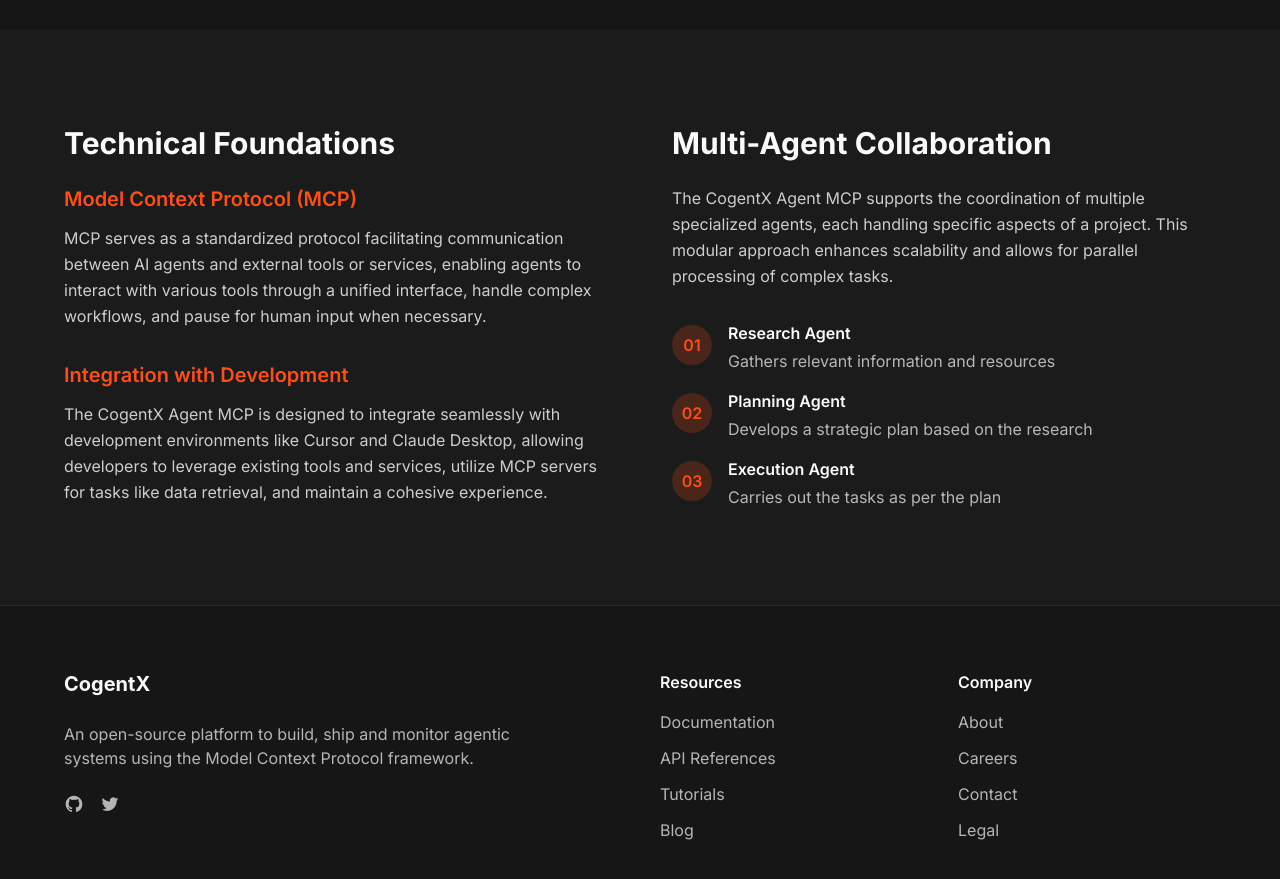
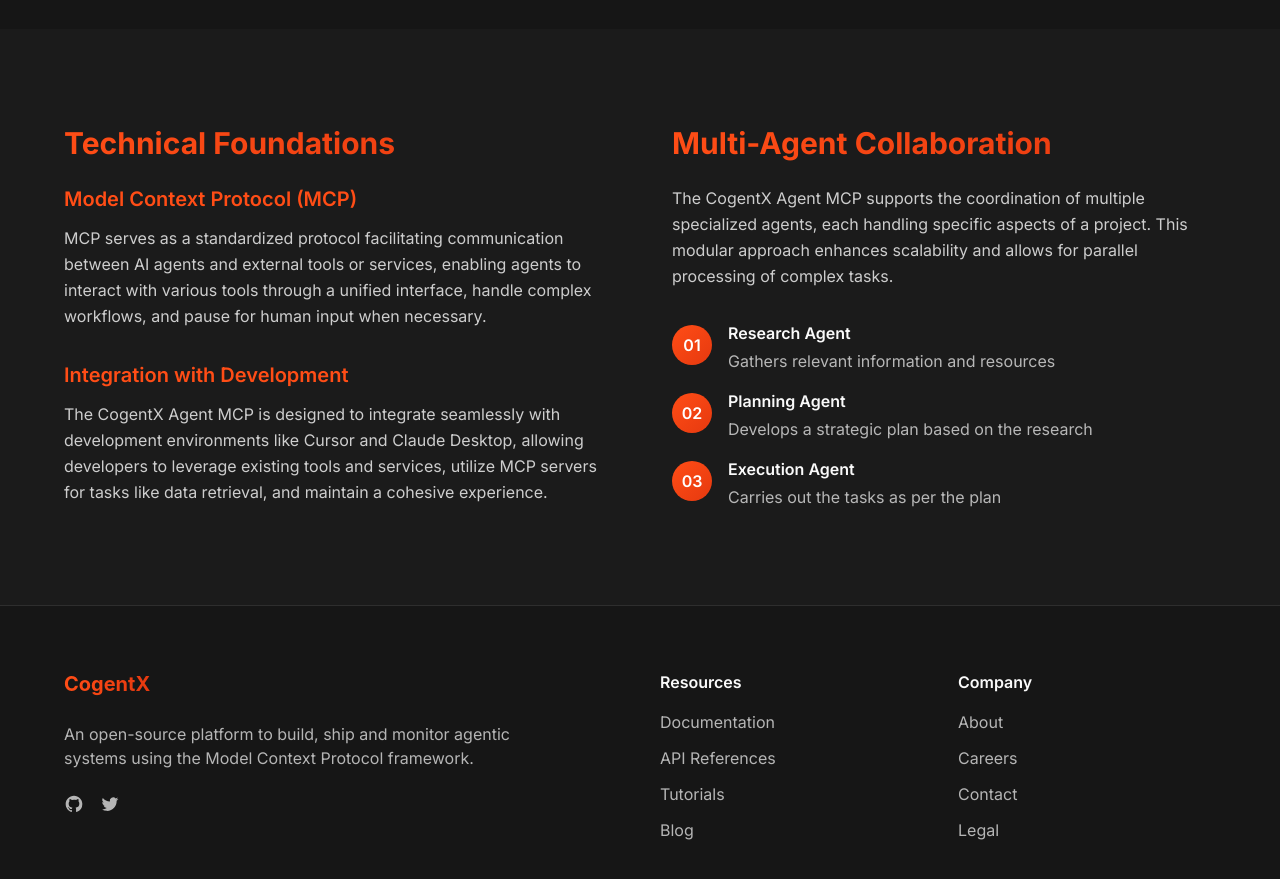
Before and after one commit to varunisrani/cogentx-agent-orchestrator, a React (Vite) app: page / in a window 1280 px wide. Shown: the part 1200-2079 px from the top of the page. Built offline with nearby package versions, Linux system fonts and the light colour scheme.

Commit message:
Update Features, InfoSection, and Footer with orange/red theme enhancements
Co-authored-by: varunisrani <112163924+varunisrani@users.noreply.github.com>

```diff
--- a/src/components/Footer.tsx
+++ b/src/components/Footer.tsx
@@ -8,18 +8,18 @@ const Footer = () => {
         <div className="grid grid-cols-1 md:grid-cols-4 gap-10">
           <div className="col-span-1 md:col-span-2">
             <div className="mb-6">
-              <span className="font-display text-xl font-bold">CogentX</span>
+              <span className="font-display text-xl font-bold bg-gradient-to-r from-cogent-orange to-cogent-red bg-clip-text text-transparent">CogentX</span>
             </div>
             <p className="text-foreground/70 mb-6 max-w-md">
               An open-source platform to build, ship and monitor agentic systems using the Model Context Protocol framework.
             </p>
             <div className="flex space-x-4">
-              <a href="#" className="text-foreground/70 hover:text-foreground">
+              <a href="#" className="text-foreground/70 hover:text-cogent-orange transition-colors">
                 <svg className="w-5 h-5" fill="currentColor" viewBox="0 0 24 24" aria-hidden="true">
                   <path fillRule="evenodd" d="M12 2C6.477 2 2 6.484 2 12.017c0 4.425 2.865 8.18 6.839 9.504.5.092.682-.217.682-.483 0-.237-.008-.868-.013-1.703-2.782.605-3.369-1.343-3.369-1.343-.454-1.158-1.11-1.466-1.11-1.466-.908-.62.069-.608.069-.608 1.003.07 1.531 1.032 1.531 1.032.892 1.53 2.341 1.088 2.91.832.092-.647.35-1.088.636-1.338-2.22-.253-4.555-1.113-4.555-4.951 0-1.093.39-1.988 1.029-2.688-.103-.253-.446-1.272.098-2.65 0 0 .84-.27 2.75 1.026A9.564 9.564 0 0112 6.844c.85.004 1.705.115 2.504.337 1.909-1.296 2.747-1.027 2.747-1.027.546 1.379.202 2.398.1 2.651.64.7 1.028 1.595 1.028 2.688 0 3.848-2.339 4.695-4.566 4.943.359.309.678.92.678 1.855 0 1.338-.012 2.419-.012 2.747 0 .268.18.58.688.482A10.019 10.019 0 0022 12.017C22 6.484 17.522 2 12 2z" clipRule="evenodd" />
                 </svg>
               </a>
-              <a href="#" className="text-foreground/70 hover:text-foreground">
+              <a href="#" className="text-foreground/70 hover:text-cogent-red transition-colors">
                 <svg className="w-5 h-5" fill="currentColor" viewBox="0 0 24 24" aria-hidden="true">
                   <path d="M8.29 20.251c7.547 0 11.675-6.253 11.675-11.675 0-.178 0-.355-.012-.53A8.348 8.348 0 0022 5.92a8.19 8.19 0 01-2.357.646 4.118 4.118 0 001.804-2.27 8.224 8.224 0 01-2.605.996 4.107 4.107 0 00-6.993 3.743 11.65 11.65 0 01-8.457-4.287 4.106 4.106 0 001.27 5.477A4.072 4.072 0 012.8 9.713v.052a4.105 4.105 0 003.292 4.022 4.095 4.095 0 01-1.853.07 4.108 4.108 0 003.834 2.85A8.233 8.233 0 012 18.407a11.616 11.616 0 006.29 1.84" />
                 </svg>
@@ -30,20 +30,20 @@ const Footer = () => {
           <div>
             <h3 className="font-semibold mb-4">Resources</h3>
             <ul className="space-y-3">
-              <li><a href="#" className="text-foreground/70 hover:text-foreground">Documentation</a></li>
-              <li><a href="#" className="text-foreground/70 hover:text-foreground">API References</a></li>
-              <li><a href="#" className="text-foreground/70 hover:text-foreground">Tutorials</a></li>
-              <li><a href="#" className="text-foreground/70 hover:text-foreground">Blog</a></li>
+              <li><a href="#" className="text-foreground/70 hover:text-cogent-orange transition-colors">Documentation</a></li>
+              <li><a href="#" className="text-foreground/70 hover:text-cogent-orange transition-colors">API References</a></li>
+              <li><a href="#" className="text-foreground/70 hover:text-cogent-orange transition-colors">Tutorials</a></li>
+              <li><a href="#" className="text-foreground/70 hover:text-cogent-orange transition-colors">Blog</a></li>
             </ul>
           </div>
 
           <div>
             <h3 className="font-semibold mb-4">Company</h3>
             <ul className="space-y-3">
-              <li><a href="#" className="text-foreground/70 hover:text-foreground">About</a></li>
-              <li><a href="#" className="text-foreground/70 hover:text-foreground">Careers</a></li>
-              <li><a href="#" className="text-foreground/70 hover:text-foreground">Contact</a></li>
-              <li><a href="#" className="text-foreground/70 hover:text-foreground">Legal</a></li>
+              <li><a href="#" className="text-foreground/70 hover:text-cogent-red transition-colors">About</a></li>
+              <li><a href="#" className="text-foreground/70 hover:text-cogent-red transition-colors">Careers</a></li>
+              <li><a href="#" className="text-foreground/70 hover:text-cogent-red transition-colors">Contact</a></li>
+              <li><a href="#" className="text-foreground/70 hover:text-cogent-red transition-colors">Legal</a></li>
             </ul>
           </div>
         </div>
--- a/src/components/InfoSection.tsx
+++ b/src/components/InfoSection.tsx
@@ -7,7 +7,7 @@ const InfoSection = () => {
       <div className="max-w-6xl mx-auto">
         <div className="grid grid-cols-1 md:grid-cols-2 gap-16">
           <div>
-            <h2 className="text-3xl font-bold mb-6">Technical Foundations</h2>
+            <h2 className="text-3xl font-bold mb-6 bg-gradient-to-r from-cogent-orange to-cogent-red bg-clip-text text-transparent">Technical Foundations</h2>
             <div className="space-y-8">
               <div>
                 <h3 className="text-xl font-semibold mb-3 text-cogent-orange">Model Context Protocol (MCP)</h3>
@@ -29,7 +29,7 @@ const InfoSection = () => {
           </div>
 
           <div>
-            <h2 className="text-3xl font-bold mb-6">Multi-Agent Collaboration</h2>
+            <h2 className="text-3xl font-bold mb-6 bg-gradient-to-r from-cogent-orange to-cogent-red bg-clip-text text-transparent">Multi-Agent Collaboration</h2>
             <p className="text-foreground/80 leading-relaxed mb-8">
               The CogentX Agent MCP supports the coordination of multiple specialized agents, each handling specific aspects
               of a project. This modular approach enhances scalability and allows for parallel processing of complex tasks.
@@ -37,8 +37,8 @@ const InfoSection = () => {
 
             <div className="space-y-4">
               <div className="flex items-start">
-                <div className="w-10 h-10 rounded-full bg-cogent-orange/20 flex items-center justify-center shrink-0 mt-1 mr-4">
-                  <span className="text-cogent-orange font-semibold">01</span>
+                <div className="w-10 h-10 rounded-full bg-gradient-to-br from-cogent-orange to-cogent-red flex items-center justify-center shrink-0 mt-1 mr-4">
+                  <span className="text-white font-semibold">01</span>
                 </div>
                 <div>
                   <h4 className="font-semibold mb-1">Research Agent</h4>
@@ -47,8 +47,8 @@ const InfoSection = () => {
               </div>
 
               <div className="flex items-start">
-                <div className="w-10 h-10 rounded-full bg-cogent-orange/20 flex items-center justify-center shrink-0 mt-1 mr-4">
-                  <span className="text-cogent-orange font-semibold">02</span>
+                <div className="w-10 h-10 rounded-full bg-gradient-to-br from-cogent-orange to-cogent-red flex items-center justify-center shrink-0 mt-1 mr-4">
+                  <span className="text-white font-semibold">02</span>
                 </div>
                 <div>
                   <h4 className="font-semibold mb-1">Planning Agent</h4>
@@ -57,8 +57,8 @@ const InfoSection = () => {
               </div>
 
               <div className="flex items-start">
-                <div className="w-10 h-10 rounded-full bg-cogent-orange/20 flex items-center justify-center shrink-0 mt-1 mr-4">
-                  <span className="text-cogent-orange font-semibold">03</span>
+                <div className="w-10 h-10 rounded-full bg-gradient-to-br from-cogent-orange to-cogent-red flex items-center justify-center shrink-0 mt-1 mr-4">
+                  <span className="text-white font-semibold">03</span>
                 </div>
                 <div>
                   <h4 className="font-semibold mb-1">Execution Agent</h4>
--- a/src/index.css
+++ b/src/index.css
@@ -83,7 +83,7 @@
   .feature-card:hover {
     transform: translateY(-8px);
     box-shadow: 0 15px 30px -10px rgba(0, 0, 0, 0.6);
-    border-color: rgba(255, 77, 22, 0.3);
+    border-color: rgba(255, 77, 22, 0.4);
     background: linear-gradient(135deg, #2F2F2F 0%, #1c1c1c 100%);
   }
 
@@ -95,7 +95,8 @@
 
   .feature-card:hover .feature-icon {
     transform: scale(1.05);
-    box-shadow: 0 10px 20px -5px rgba(255, 77, 22, 0.2);
+    box-shadow: 0 10px 20px -5px rgba(255, 77, 22, 0.25);
+    background: linear-gradient(135deg, rgba(255, 77, 22, 0.1) 0%, rgba(230, 57, 15, 0.05) 100%);
   }
 
   @keyframes float {
```
